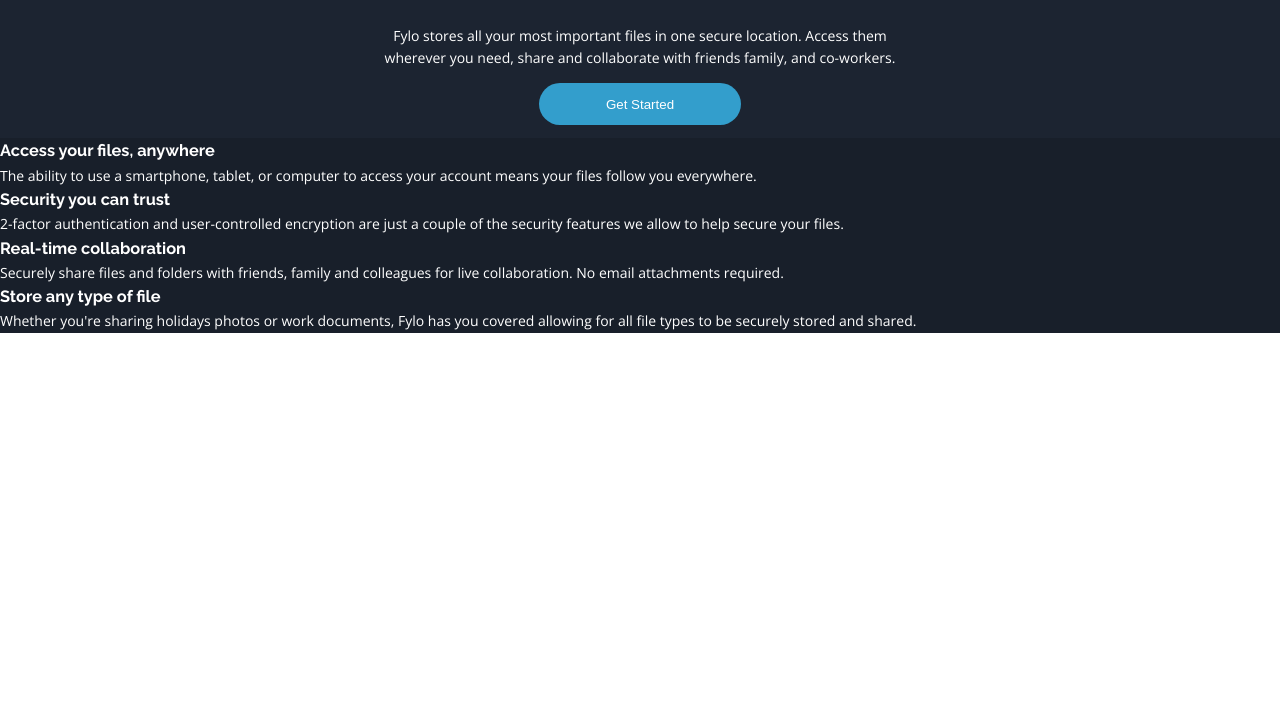
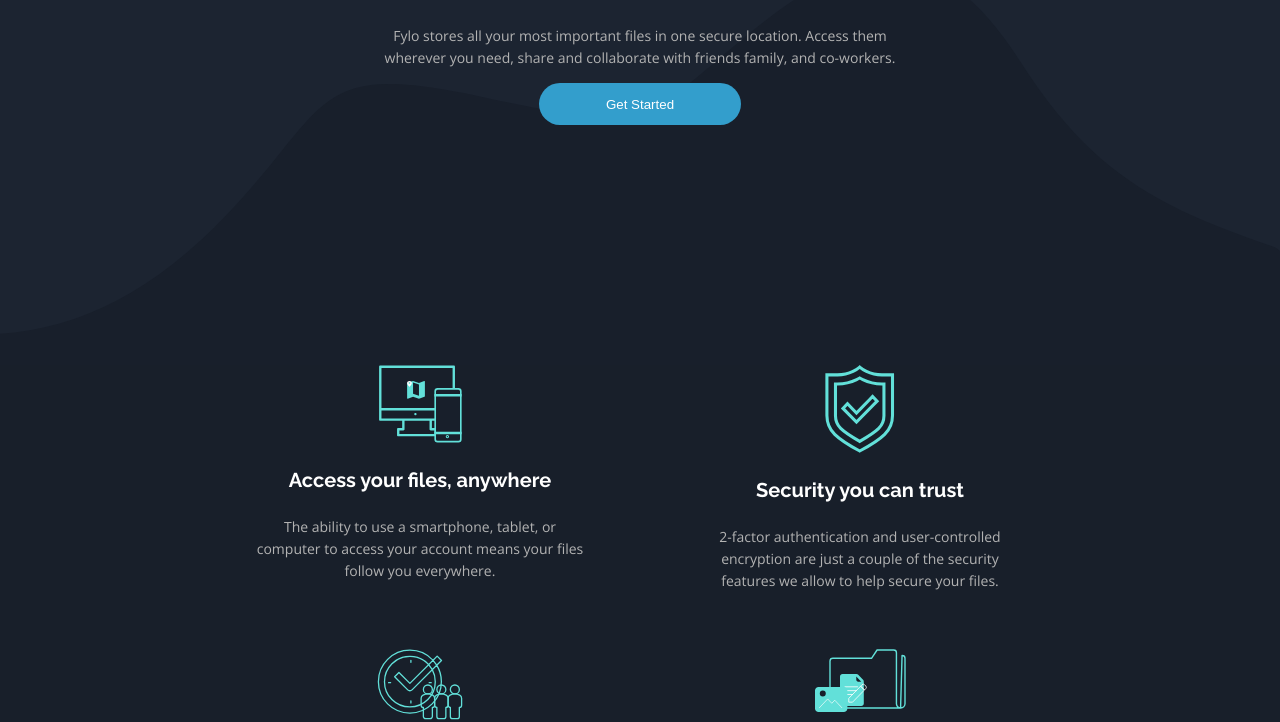
Before and after one commit to AyushDevkota/FyloDarkThemeLandingPage, a plain HTML site: page index.html in a window 1280 px wide. Shown: the part 612-1334 px from the top of the page. Before the commit the page ends 1225 px from the top, so only its background shows below. Drawn offline with nearby package versions, Linux system fonts and the light colour scheme.

Commit message:
2nd day progress

```diff
--- a/index.html
+++ b/index.html
@@ -40,26 +40,43 @@
       <p>Fylo stores all your most important files in one secure location. Access them wherever you need, share and collaborate with friends family, and co-workers.</p>
       <button>Get Started</button>
     </div>
+    <!-- <div class="header-bg"></div> -->
+    <img src="images/bg-curvy-desktop.svg" alt="background" class="header-bg">
   </header>
 
   <section class="main">
     <div class="grid main-items">
+      <div class="item">
+        <img src="images/icon-access-anywhere.svg" alt="computer">
         <h3>Access your files, anywhere</h3>
         <p>The ability to use a smartphone, tablet, or computer to access your account means your files follow you everywhere.</p>
+      </div>
+      <div class="item">
+        <img src="images/icon-security.svg" alt="Security">
         <h3>Security you can trust</h3>
         <p>2-factor authentication and user-controlled encryption are just a couple of the security features we allow to help secure your files.</p>
+      </div>
+      <div class="item">
+        <img src="images/icon-collaboration.svg" alt="Item">
         <h3>Real-time collaboration</h3>
         <p>Securely share files and folders with friends, family and colleagues for live collaboration. No email attachments required.</p>
+      </div>
+      <div class="item">
+        <img src="images/icon-any-file.svg" alt="Storage">
         <h3>Store any type of file</h3>
         <p>Whether you're sharing holidays photos or work documents, Fylo has you covered allowing for all file types to be securely stored and shared.</p>
       </div>
+    </div>
   </section>
 
-  <section>
+  <section class="production d-flex">
+    <div class="img-holder"><img src="images/illustration-stay-productive.png" alt="production"></div>
+    <div class="text-holder">
       <h2>Stay productive, wherever you are</h2>
       <p>Never let location be an issue when accessing your files. Fylo has you covered for all of your file storage needs.</p>
       <p>Securely share files and folders with friends, family and colleagues for live collaboration. No email attachments required.</p>
-    See how Fylo works
+      <a href="#">See how Fylo works</a>
+    </div>
   </section>
 
   <aside>
--- a/scss/_config.scss
+++ b/scss/_config.scss
@@ -13,7 +13,7 @@
 $dark-blue-testimonial-bg: hsl(219, 30%, 18%);
 $dark-blue-footer-bg: hsl(216, 53%, 9%);
 $dark-blue-main-bg: hsl(218, 28%, 13%);
-$dark-blue-email-intro-bg: hsl(217, 28%, 15%);
+$dark-blue-email-intro-bg: #1c2431;
 
 //Resets
 * {
@@ -25,13 +25,17 @@
     text-decoration: none;
     color: $white;
     font-size: $body-font-size;
+    color: hsl(0, 0%, 70%);
 }
 li {
     list-style-type: none;
 }
-
 h1, h2, h3 {
     font-family: $non-body-font-family;
+}
+p {
+    color: hsl(0, 0%, 70%);
+    font-size: $body-font-size;
 }
 
 //Mixins
@@ -52,3 +56,6 @@
 .d-flex {
     display: flex;
 }
+.grid {
+    display: grid;
+}
--- a/scss/style.scss
+++ b/scss/style.scss
@@ -1,14 +1,16 @@
 @import './config';
 
 body {
-    // background: url('../images/bg-curvy-desktop.svg') no-repeat;
     font-size: $body-font-size;
     font-family: $body-font-family;
     color: $white;
-    line-height: 1.6
+    line-height: 1.6;
+    @include bg-color($dark-blue-main-bg);
 }
 
 .header {
+    position: relative;
+    z-index: 0;
     @include bg-color($dark-blue-email-intro-bg);
     &-I {
         justify-content: space-between;
@@ -37,10 +39,51 @@
             background-color: $blue;
             border: none;
             color: $white;
+            @include mg-y(18em);
+        }
+    }
+    &-bg {
+        position: absolute;
+        bottom: 0em;
+        z-index: -1;
+        width: 100%;
+    }
+}
+
+.main {
+    &-items {
+        @include container(60%);
+        text-align: center;
+        grid-template-columns: 1fr 1fr;
+        grid-template-rows: 1fr 1fr;
+        grid-gap: 4em 8em;
+        position: relative;
+        @include mg-y(10em);
+        .item {
+            gap: 1em;
+            img, h3 {
+                @include mg-y(1em);
+            }
+            h3 {
+                font-size: 20px;
+            }
         }
     }
 }
 
-.main {
-    @include bg-color($dark-blue-main-bg);
+.production {
+    @include container(80%);
+    justify-content: center;
+    align-items: center;
+    gap: 3.5em;
+    .text-holder {
+        h2 {
+            font-size: 36px;
+            line-height: 1.3;
+            @include mg-y(0.35em);
+        }
+        p {
+            @include mg-y(1em);
+        }
     }
+}
```
Also changed, not shown: css/style.css, 1 other file. Lines whose indentation alone changed are shown as unchanged.
